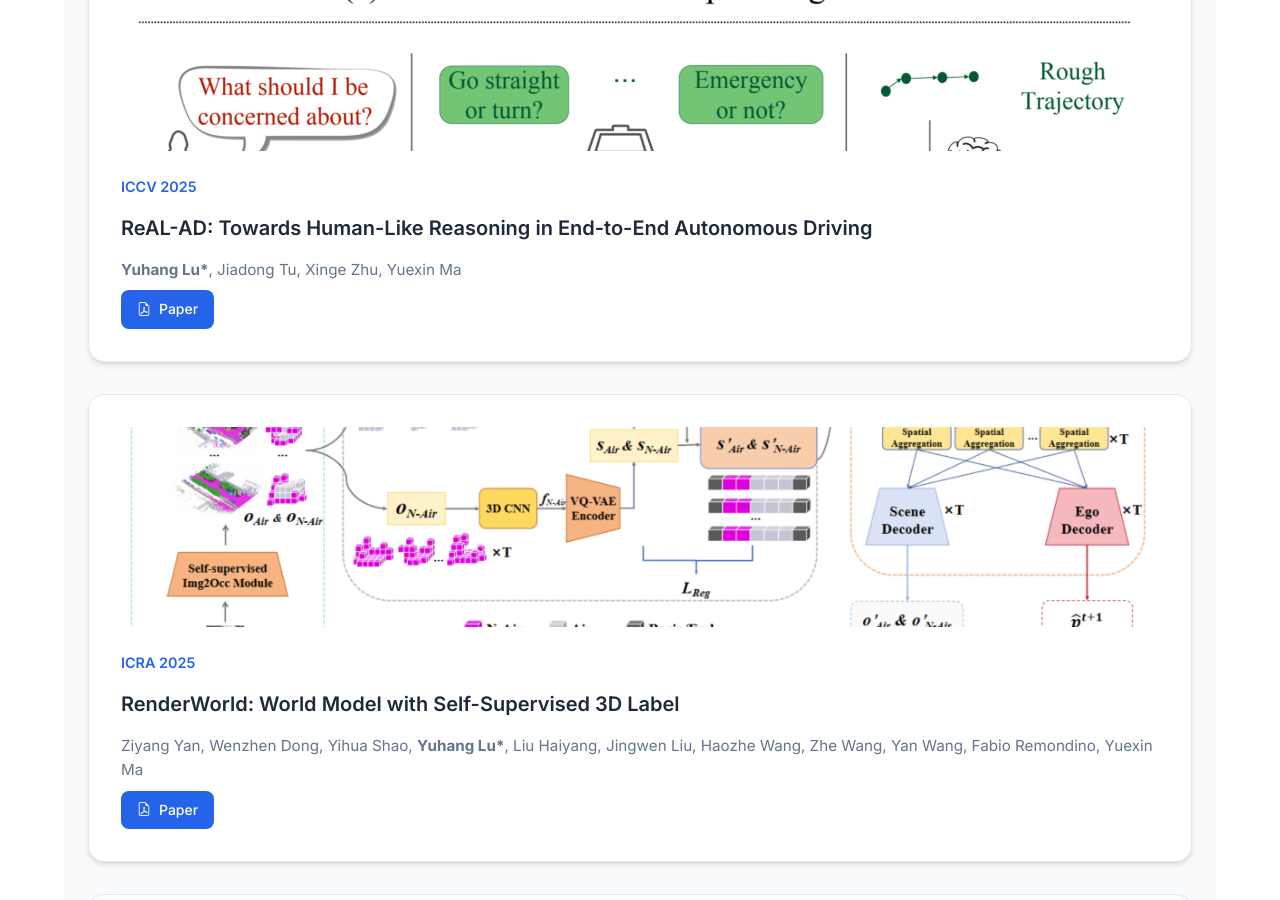
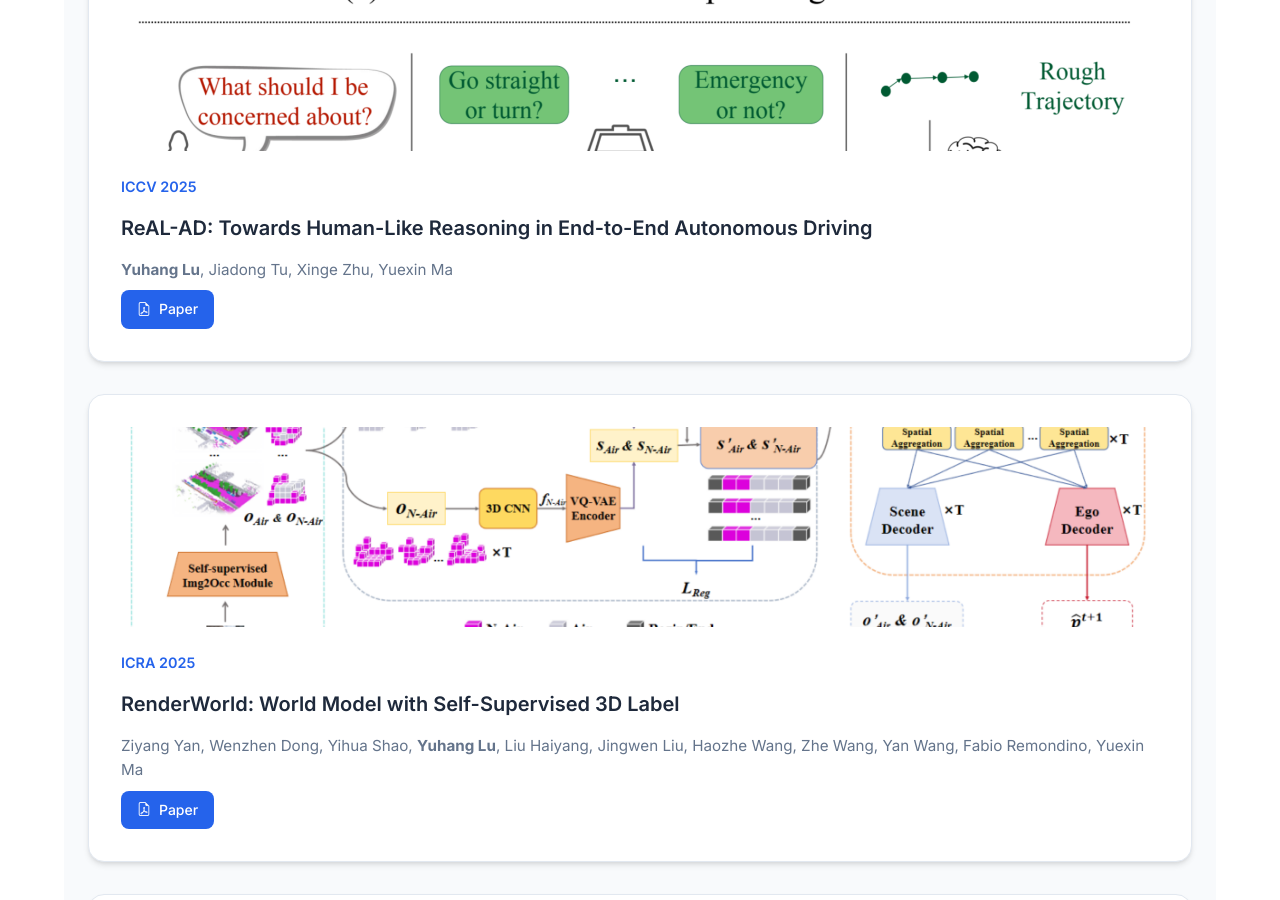
Before and after one commit to yuhanglu2000/yuhanglu2000.github.io, a Jekyll site: the page built from _pages/about.md, in a window 1280 px wide and 900 px high, scrolled down 3149 px. Built offline with Jekyll 4.4.1, drawn with Linux system fonts in a browser that asks for light colours.

Commit message:
Modify author list

```diff
--- a/_pages/about.md
+++ b/_pages/about.md
@@ -125,7 +125,7 @@ redirect_from:
         <div class="paper-content">
           <div class="paper-venue">ICCV 2025</div>
           <h3 class="paper-title">ReAL-AD: Towards Human-Like Reasoning in End-to-End Autonomous Driving</h3>
-          <p class="paper-authors"><strong>Yuhang Lu*</strong>, Jiadong Tu, Xinge Zhu, Yuexin Ma</p>
+          <p class="paper-authors"><strong>Yuhang Lu</strong>, Jiadong Tu, Xinge Zhu, Yuexin Ma</p>
           <div class="paper-links">
             <a href="" class="paper-link" target="_blank">
               <i class="bi bi-file-earmark-pdf"></i> Paper
@@ -140,7 +140,7 @@ redirect_from:
         <div class="paper-content">
           <div class="paper-venue">ICRA 2025</div>
           <h3 class="paper-title">RenderWorld: World Model with Self-Supervised 3D Label</h3>
-          <p class="paper-authors">Ziyang Yan, Wenzhen Dong, Yihua Shao, <strong>Yuhang Lu*</strong>, Liu Haiyang, Jingwen Liu, Haozhe Wang, Zhe Wang, Yan Wang, Fabio Remondino, Yuexin Ma</p>
+          <p class="paper-authors">Ziyang Yan, Wenzhen Dong, Yihua Shao, <strong>Yuhang Lu</strong>, Liu Haiyang, Jingwen Liu, Haozhe Wang, Zhe Wang, Yan Wang, Fabio Remondino, Yuexin Ma</p>
           <div class="paper-links">
             <a href="https://arxiv.org/pdf/2409.11356" class="paper-link" target="_blank">
               <i class="bi bi-file-earmark-pdf"></i> Paper
```
